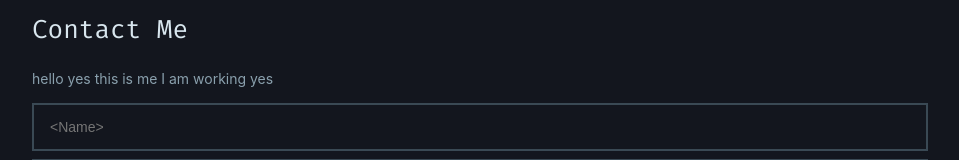
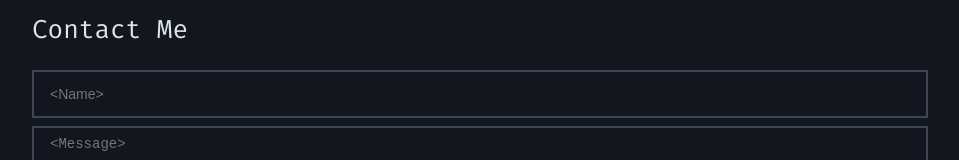
Before and after one commit to HarryPdot/portfolio, a React (Create React App) app: page / in a window 1280 px wide. Shown: the part 1886-2046 px from the top of the page, without its empty margins (160-1119 px from the left). Built offline with nearby package versions, Linux system fonts and the light colour scheme; no server answers; a web font is replaced by a local one.

Commit message:
add instagram link/remove placeholder text

```diff
--- a/src/Components/contact/Contact.js
+++ b/src/Components/contact/Contact.js
@@ -30,9 +30,7 @@ export default function Contact() {
     <div id="contact" className="contact-container">
       <div className="contact-container-2">
         <div className="contact-heading">Contact Me</div>
-        <div className="contact-description">
-          hello yes this is me I am working yes
-        </div>
+        <div className="contact-description"></div>
         <div className="contact-details">
           <input
             onChange={handleName}
--- a/src/Components/links/Links.js
+++ b/src/Components/links/Links.js
@@ -1,6 +1,7 @@
 import "./Links.css";
 import { GoMarkGithub } from "react-icons/go";
 import { SiLinkedin } from "react-icons/si";
+import { BsInstagram } from "react-icons/bs";
 
 export default function Links() {
   return (
@@ -11,6 +12,9 @@ export default function Links() {
       <a href="https://github.com/HarryPdot" target={"_blank"}>
         <GoMarkGithub className="link"></GoMarkGithub>
       </a>
+      <a href="https://www.instagram.com/harryphamdev/" target={"_blank"}>
+        <BsInstagram className="link"></BsInstagram>
+      </a>
     </div>
   );
 }
```
